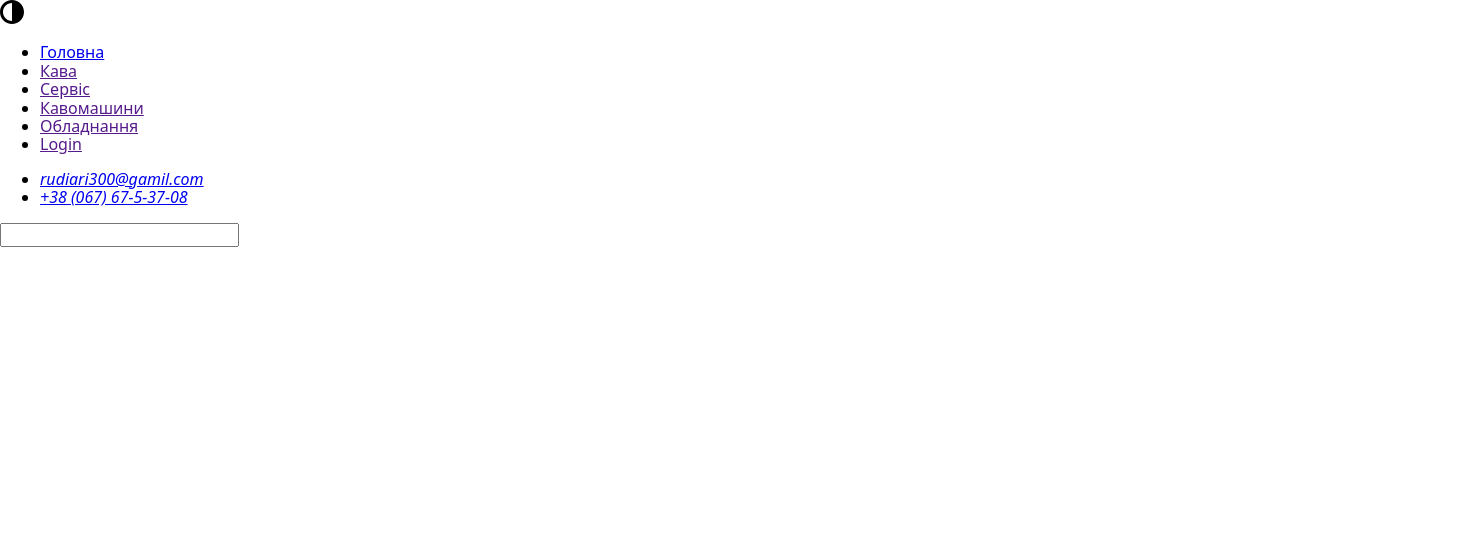
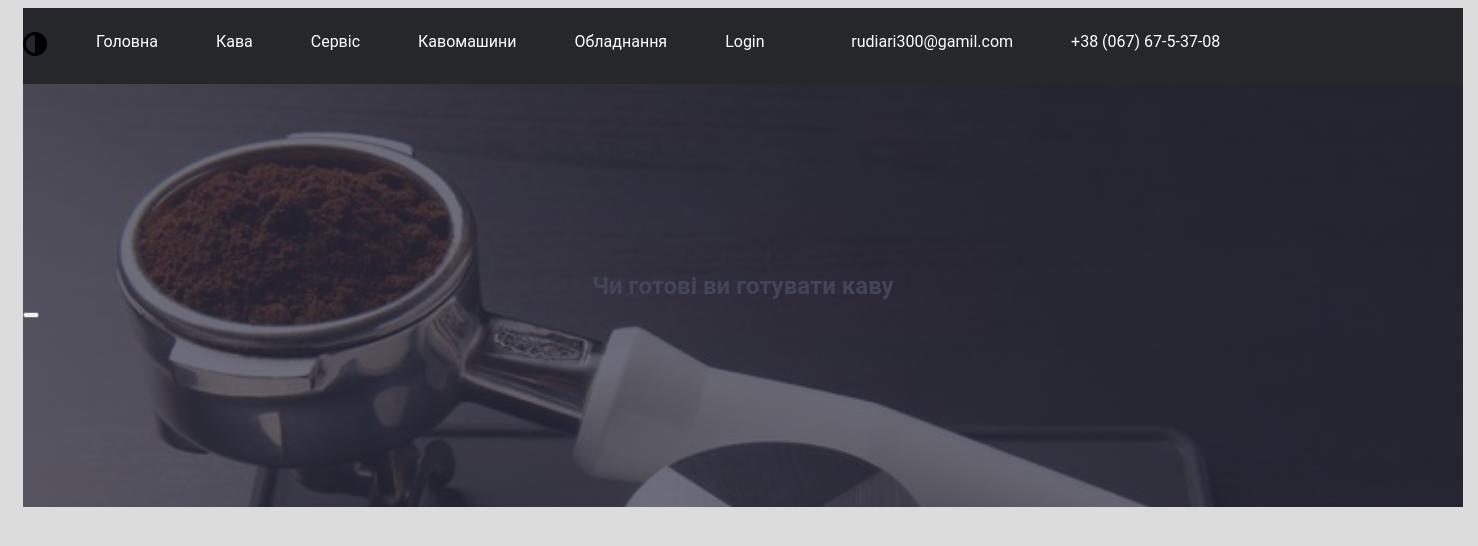
Before and after one commit to Rudiarity/ped_Project-MultiToolsmarket, a plain HTML site: page index.html in a window 1280 px wide. Shown: the whole page, 1478 px wide, since content can reach past the window. Drawn offline with nearby package versions, Linux system fonts and the light colour scheme.

Commit message:
12.02_pet_project

```diff
--- a/css/main_style.css
+++ b/css/main_style.css
@@ -1,7 +1,9 @@
+
+/* main-style */
 body {
     font-family: Roboto,sans-serif;
     color:#434455;
-    background-color:#FFFFFF;
+    background-color:gainsboro;
 
     }
     p,h1,h2,h3,h4,h5,h6{
@@ -12,14 +14,112 @@ body {
        list-style-type: none;
        margin: 0px;
        padding: 0px;
-       list-style: none;
    }
    a{
+    color: #fff;
        text-decoration: none;
        font-style: normal;
 
    }
-   img {
-       display: block;
+   /* header-style */
+  .container_section{
+    width: 1440px;
+    padding:0px 15px;
+    margin: 0px
+  }
+   .container_header{
+    width: 100%;
+    background-color:#26272a;
+    display: flex;
+    align-self: center;
+    padding: 24px 0px;
+    justify-content: space-between;
 
-    }
+
+}
+
+ .logo_item {
+
+    transition: fill 250ms cubic-bezier(0.4, 0, 0.2, 1);
+}
+.logo_item:focus + .icon_logo{
+   fill:  #fff;
+}
+.navigation{
+    display: flex;
+    align-items: start;
+    justify-content: center;
+
+
+}
+.contact_header{
+    display: flex;
+
+
+
+}
+.main_navigation{
+    display: flex;
+    gap: 40px;
+    margin-left: 40px;
+}
+.nav_link{
+    padding: 8px;
+    border: 1px solid ;
+    border-color: transparent;
+    border-radius: 8px;
+    transition: border-color 550ms cubic-bezier(0.4, 0, 0.2, 1);
+}
+.nav_link:hover{
+    background-color: #444449;
+    border-color:rgb(255, 198, 9)  ;
+}
+.address_list{
+    display: flex;
+    gap: 40px;
+    margin-left: 40px;
+
+}
+.contact_item{
+    padding: 8px;
+    border: 1px solid ;
+    border-color: transparent;
+    border-radius: 8px;
+    transition: border-color 550ms cubic-bezier(0.4, 0, 0.2, 1);
+}
+.contact_item:hover{
+    background-color: #444449;
+    border-color:  rgb(255, 198, 9) ;
+}
+.search{
+    display:flex ;
+}
+.icon_search{
+    display: flex;
+
+}
+.search_field{
+    background-color: transparent;
+    border: none;
+}
+
+        /* section_one */
+
+.container_section_one{
+    min-width: 100%;
+    padding-top: 188px;
+    padding-bottom: 188px;
+    background-image:linear-gradient( rgba(46, 47, 66, 0.7),rgba(46, 47, 66, 0.7)), url(../images/bcheader.png);
+    background-repeat: no-repeat;
+    background-position: top;
+    background-size: cover;
+
+
+}
+.header_title{
+    display: flex;
+    flex-direction: row;
+    align-items: center;
+    justify-content: center;
+
+}
--- a/index.html
+++ b/index.html
@@ -4,21 +4,21 @@
     <meta charset="UTF-8">
     <meta name="viewport" content="width=device-width, initial-scale=1.0">
     <title>Coffee Tools</title>
-    <link rel="srylesheet" href="./css/main_style.css">
-    <link rel="stylesheet" href="https://cdnjs.cloudflare.com/ajax/libs/modern-normalize/2.0.0/modern-normalize.min.css" integrity="sha512-4xo8blKMVCiXpTaLzQSLSw3KFOVPWhm/TRtuPVc4WG6kUgjH6J03IBuG7JZPkcWMxJ5huwaBpOpnwYElP/m6wg==" crossorigin="anonymous" referrerpolicy="no-referrer" >
-
-
+    <link rel="stylesheet" href="./css/main_style.css">
 
 </head>
 <body>
     <!-- Header nav -->
   <header class="main_header">
-    <div class="container">
+    <div class="container_section ">
+        <div class="container_header">
         <nav class="navigation">
+            <div class="logo_container">
             <a href="./index.html" class="logo">
-                <svg class="logo" width="24" height="24">
-                    <use href="./images/logo_coffee.svg#icon-contrast"></use>
+                <svg class="logo_item" width="24" height="24">
+                    <use class="icon_logo" href="./images/logo_coffee.svg#icon-contrast"></use>
                 </svg>
+            </div>
                  </a>
             <ul class="main_navigation">
                 <li><a href="./index.html" class="nav_link">Головна</a></li>
@@ -32,22 +32,34 @@
         </nav>
         <address class="contact_header">
             <ul class="address_list">
-                <li><a href="mailto:rudiari300@gamil.com" class="contact_header">rudiari300@gamil.com</a></li>
-                <li><a href="tel:+380676753708" class="contact_header">+38 (067) 67-5-37-08</a></li>
+                <li><a href="mailto:rudiari300@gamil.com" class="contact_item">rudiari300@gamil.com</a></li>
+                <li><a href="tel:+380676753708" class="contact_item">+38 (067) 67-5-37-08</a></li>
             </ul>
         </address>
         <div class="container_form">
             <form action="" class="search">
-                <label for="" class="search_stroke">
-                    <input type="text">
+                    <svg class="icon_search" width="24" height="24">
+                        <use href="./images/logo_coffee.svg#icon-search"></use>
+                    </svg>
+                    <input type="text" class="search_field">
                 </label></form>
         </div>
     </div>
+</div>
   </header>
   <main>
     <!-- Section Hy-inforamation -->
-    <section class="section_one">
-        <div class="container_section"></div>
+    <section class=" section_one">
+        <div class="container_section " >
+            <div class="container_section_one">
+            <h1 class="header_title">Чи готові ви готувати каву</h1>
+            <button class="button_question" type="button"></button>
+        </div>
+        </div>
+
+    </div>
+
+        </div>
     </section>
     <!-- section service -->
     <section class="section_two">
```
Also changed, not shown: images/bc-header.jpg (deleted), images/bcheader.png (added), images/logo_coffee.svg.
